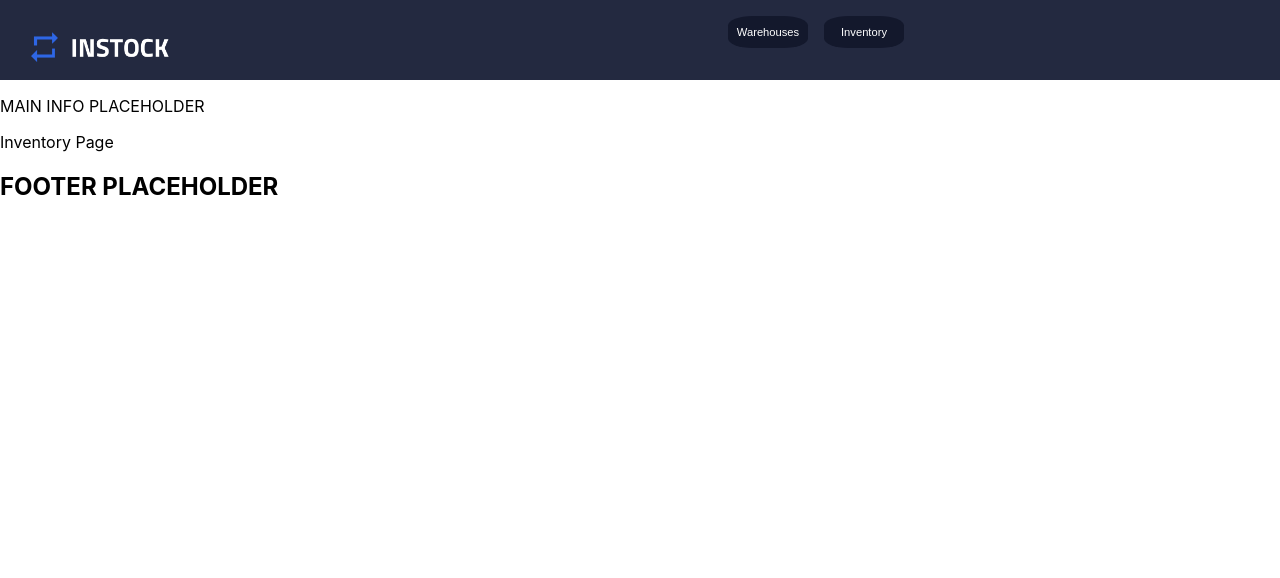
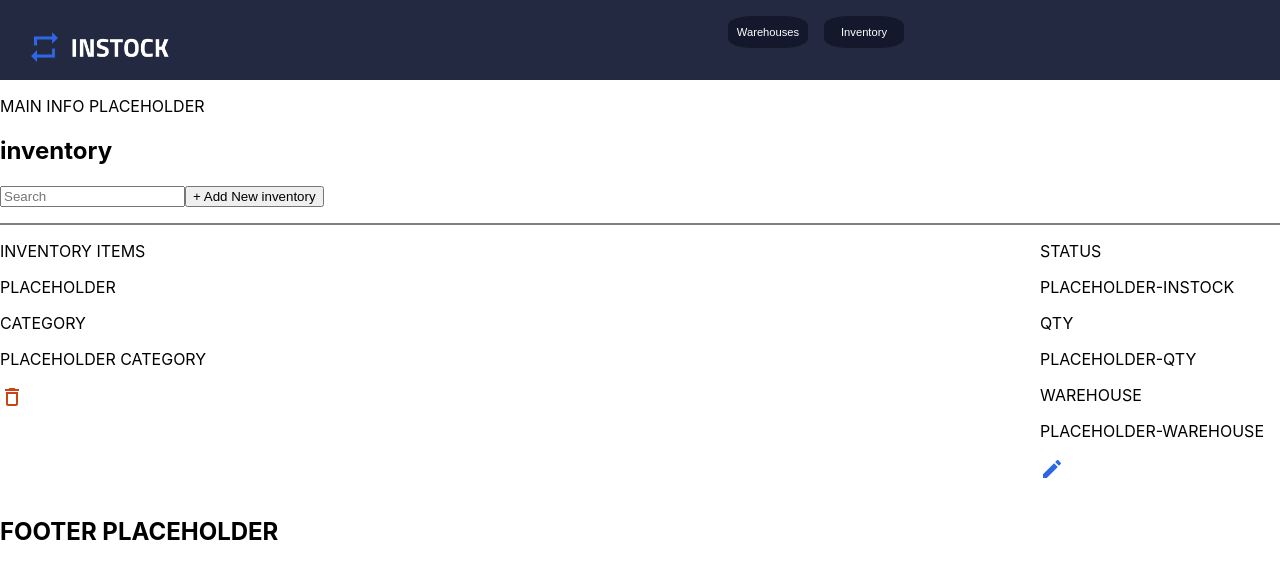
Before and after one commit to tmaxwell-96/team-3-instock-client, a React (Create React App) app: page /inventory in a window 1280 px wide. Shown: the top 578 px of the page. Built offline with nearby package versions, Linux system fonts and the light colour scheme.

Commit message:
Create invList structure

```diff
--- a/src/Pages/InventoryPage/InventoryPage.jsx
+++ b/src/Pages/InventoryPage/InventoryPage.jsx
@@ -1,7 +1,12 @@
 import "./InventoryPage.scss";
+import InventoryList from "../../components/InventoryList/InventoryList";
 
 function InventoryPage() {
-  return <p>Inventory Page</p>;
+  return (
+    <div>
+      <InventoryList />
+    </div>
+  );
 }
 
 export default InventoryPage;
--- /dev/null
+++ b/src/components/InventoryCard/InventoryCard.jsx
@@ -0,0 +1,42 @@
+import "./InventoryCard.scss";
+import deleteIcon from "../../assets/Icons/delete_outline-24px.svg";
+import editIcon from "../../assets/Icons/edit-24px.svg";
+const InventoryCard = () => {
+  return (
+    <li className="inventory-card">
+      <div className="inventory-card__left">
+        <div className="inventory-card__left-top">
+          <p className="inventory-card__text">INVENTORY ITEMS</p>
+
+          <p className="inventory-card__text inventory-card__text--link">
+            {`PLACEHOLDER `}
+          </p>
+        </div>
+        <div className="inventory-card__left-bottom">
+          <p className="inventory-card__text">CATEGORY</p>
+          <p className="inventory-card__text ">PLACEHOLDER CATEGORY</p>
+        </div>
+        <img
+          className="inventory-card__delete"
+          src={deleteIcon}
+          alt="trash icon"
+        />
+      </div>
+      <div className="inventory-card__right">
+        <div className="inventory-card__right-top">
+          <p className="inventory-card__text">STATUS</p>
+          <p className="inventory-card__text ">PLACEHOLDER-INSTOCK</p>
+        </div>
+        <div className="inventory-card__right-bottom">
+          <p className="inventory-card__text">QTY</p>
+          <p className="inventory-card__text ">PLACEHOLDER-QTY</p>
+          <p className="inventory-card__text ">WAREHOUSE</p>
+          <p className="inventory-card__text ">PLACEHOLDER-WAREHOUSE</p>
+        </div>
+        <img src={editIcon} alt="writing icon" />
+      </div>
+    </li>
+  );
+};
+
+export default InventoryCard;
--- /dev/null
+++ b/src/components/InventoryCard/InventoryCard.scss
@@ -0,0 +1,19 @@
+.inventory-card {
+    list-style-type: none;
+    margin: 0;
+    padding: 0;
+    display: flex;
+    align-items: flex-start;
+    justify-content: space-between;
+    margin-bottom: 2rem;
+    border-top: 2px solid gray;
+
+    &__left,
+    &__right {
+        margin-right: 1rem;
+    }
+
+    &__delete {
+        margin-top: auto;
+    }
+}
--- /dev/null
+++ b/src/components/InventoryList/InventoryList.jsx
@@ -0,0 +1,21 @@
+import "./InventoryList.scss";
+import InventoryCard from "../InventoryCard/InventoryCard";
+
+const InventoryList = () => {
+  return (
+    <div className="inventory-list">
+      <h2 className="inventory-list__header">inventory</h2>
+      <input
+        className="inventory-list__search"
+        type="text"
+        placeholder="Search"
+      />
+      <button className="inventory-list__button">+ Add New inventory</button>
+      <ul className="inventory-list__wrapper">
+        <InventoryCard />
+      </ul>
+    </div>
+  );
+};
+
+export default InventoryList;
```
Also changed, not shown: src/components/Footer/Footer.jsx (added, +10 -0 lines), src/components/Footer/Footer.scss (added), src/components/InventoryList/InventoryList.scss (added).
